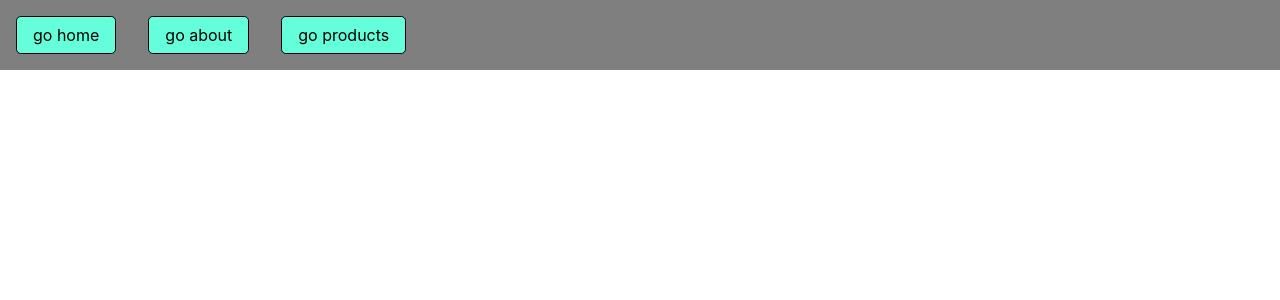
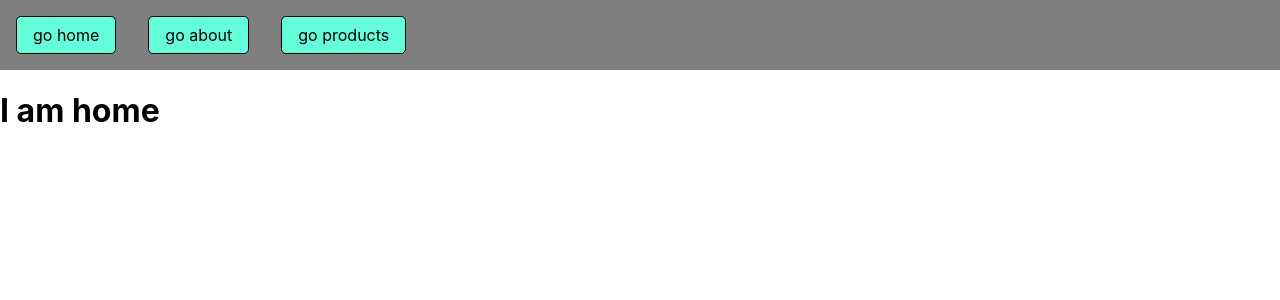
Before and after one commit to leobapineda/React-English-Test, a React (Create React App) app: page / in a window 1280 px wide. Shown: the top 300 px of the page. Built offline with nearby package versions, Linux system fonts and the light colour scheme.

Commit message:
Feat(routerV2): add SharedLayout component and index to render actual home content
 Use SharedLayout in path={/} to render shared layout and to render the actual content of Home add another route with index and path={Home}

```diff
--- a/src/App.js
+++ b/src/App.js
@@ -4,14 +4,15 @@
 import About from "./Pages/About";
 import Products from "./Pages/Products";
 import Error from "./Pages/Error";
-import Navbar from "./components/Navbar";
+import SharedLayout from "./Pages/SharedLayout";
 
 export default function App() {
   return (
     <>
       <BrowserRouter>
         <Routes>
-          <Route path="/" element={<Home />}>
+          <Route path="/" element={<SharedLayout />}>
+            <Route index element={<Home />} />
             <Route path="/about" element={<About />} />
             <Route path="/products" element={<Products />} />
             <Route path="*" element={<Error />} />
--- a/src/Pages/Home.jsx
+++ b/src/Pages/Home.jsx
@@ -1,17 +1,10 @@
 import React from "react";
-import { Link, Outlet } from "react-router-dom";
-import Navbar from "../components/Navbar";
 
 function Home() {
   return (
-    <div>
-      {/* this is the shared layout */}
-      <Navbar />
-      {/* this is the shared layout */}
-      {/* this is the content of the other pages */}
-      <Outlet />
-      {/* this is the content of the other pages */}
-    </div>
+    <>
+     <h1>I am home</h1>
+    </>
   );
 }
 
--- /dev/null
+++ b/src/Pages/SharedLayout.jsx
@@ -0,0 +1,14 @@
+import React from "react";
+import { Outlet } from "react-router-dom";
+import Navbar from "../components/Navbar";
+
+function SharedLayout() {
+  return (
+    <>
+      <Navbar />
+      <Outlet />
+    </>
+  );
+}
+
+export default SharedLayout;
--- a/src/components/Navbar.jsx
+++ b/src/components/Navbar.jsx
@@ -4,13 +4,13 @@
 
 function Navbar() {
   return (
-    <div className="navbar__container" >
+    <nav className="navbar__container" >
       <ul className="navbar__ul" >
         <li className="btn" ><Link className="nav__link" to='/' >go home</Link></li>
         <li className="btn" ><Link className="nav__link" to="/about">go about</Link></li>
         <li className="btn" ><Link className="nav__link" to="/products">go products</Link></li>
       </ul>
-    </div>
+    </nav>
   );
 }
 
```
